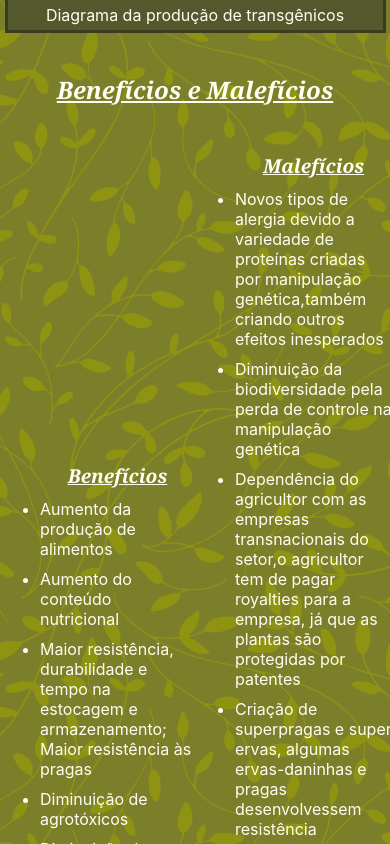
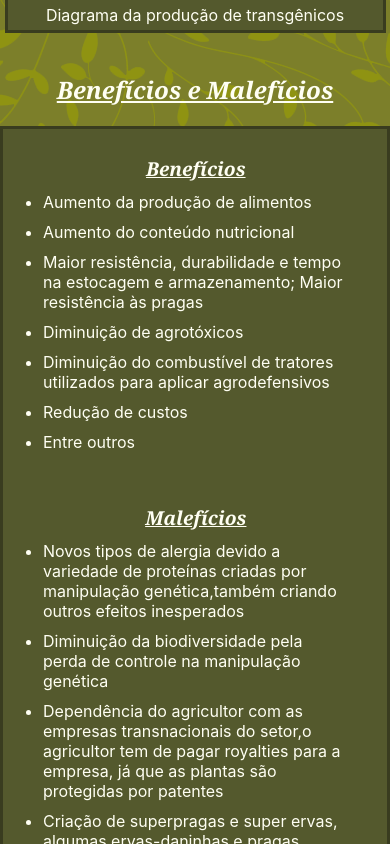
Before and after one commit to Jbernardiss/plantasTransgenicas, a Next.js app: page / in a window 390 px wide. Shown: the part 3460-4304 px from the top of the page. Built offline with nearby package versions, Linux system fonts and the light colour scheme.

Commit message:
-Finished styling and structure for Section 4

```diff
--- a/styles/layout.module.css
+++ b/styles/layout.module.css
@@ -85,20 +85,20 @@
   flex-direction: row;
   justify-content: space-around;
 
+  border-style: solid;
+  border-color: #393c1f;
+  border-width: 3px;
+
+  background-color: #54592D;
 }
 
 .listParagraphs div {
 
-  position: sticky;
-  top: 10px;
-
   max-width: 50%;
-
-  border: #393c1f;
-  border-width: 3px;
 
   text-align: left;
 
+  align-self: flex-start;
 }
 
 
@@ -117,4 +117,13 @@
   .textParagraphs {
     max-width: 90%;
   }
+
+  .listParagraphs {
+
+    flex-direction: column;
+  }
+
+  .listParagraphs div {
+    max-width: 90%;
+  }
 }
```
